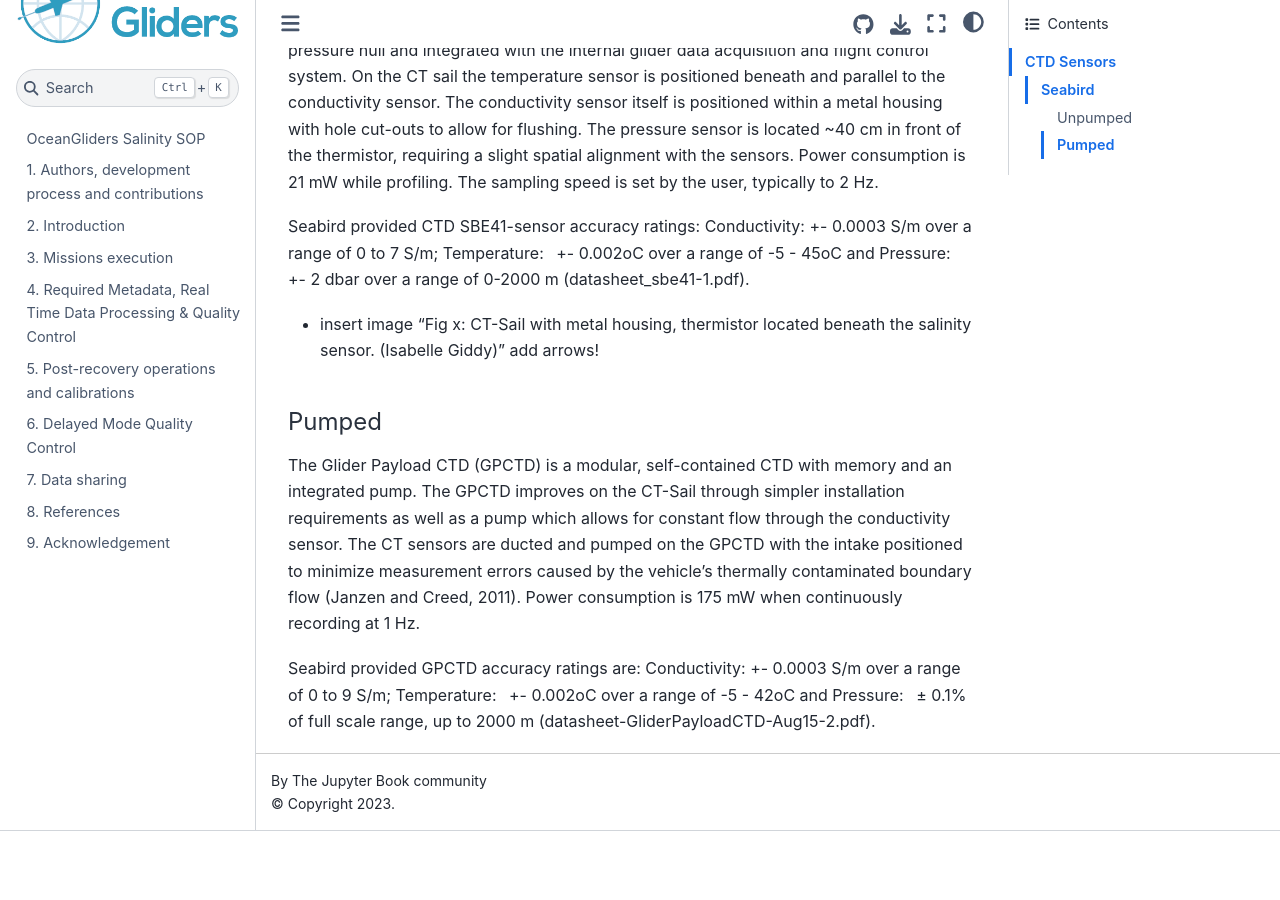
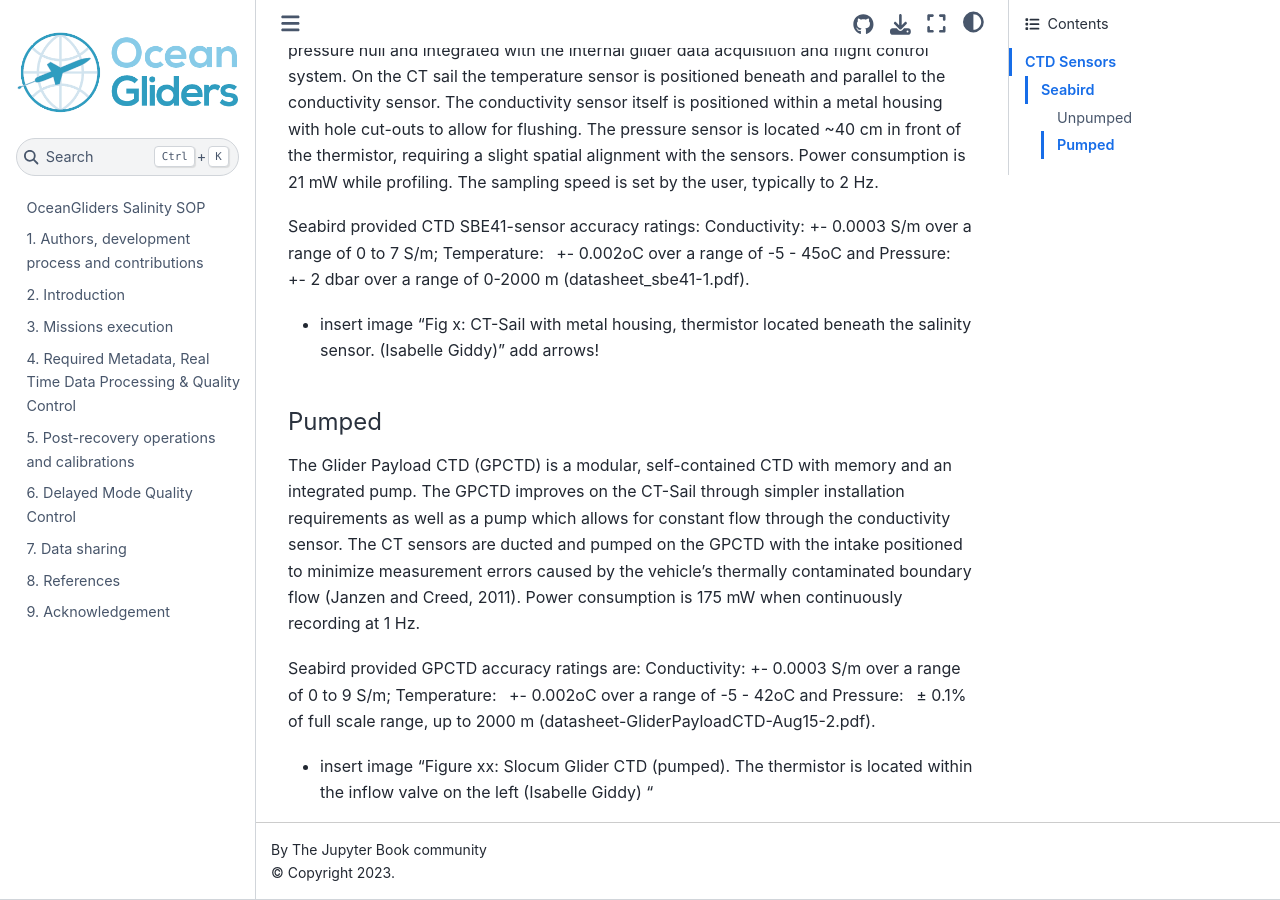
Before and after one commit to OceanGlidersCommunity/Salinity_SOP, a Jupyter Book: the page built from sections/salinity_sensors_integration.md, in a window 1280 px wide and 900 px high, scrolled down 809 px. Built offline with Jupyter Book 1.0.4 settings and Sphinx 7.4.7 and the Sphinx Book theme 1.1.4, drawn with Linux system fonts in a browser that asks for light colours; pages that are not in the unit, such as notebooks, are missing from menus; before the commit the page ends 1640 px from its top, so only the background shows below that.

Commit message:
Update salinity_sensors_integration.md

```diff
--- a/sections/salinity_sensors_integration.md
+++ b/sections/salinity_sensors_integration.md
@@ -30,3 +30,6 @@ The CT sensors are ducted and pumped on the GPCTD with the intake positioned to
 Power consumption is 175 mW when continuously recording at 1 Hz.
 
 Seabird provided GPCTD accuracy ratings are: Conductivity: +- 0.0003 S/m over a range of 0 to 9 S/m; Temperature:  +- 0.002oC over a range of -5 - 42oC and Pressure:  ± 0.1% of full scale range, up to 2000 m (datasheet-GliderPayloadCTD-Aug15-2.pdf).
+
+- insert image "Figure xx: Slocum Glider CTD (pumped). The thermistor is located within the inflow valve on the left (Isabelle Giddy)
+"
```
